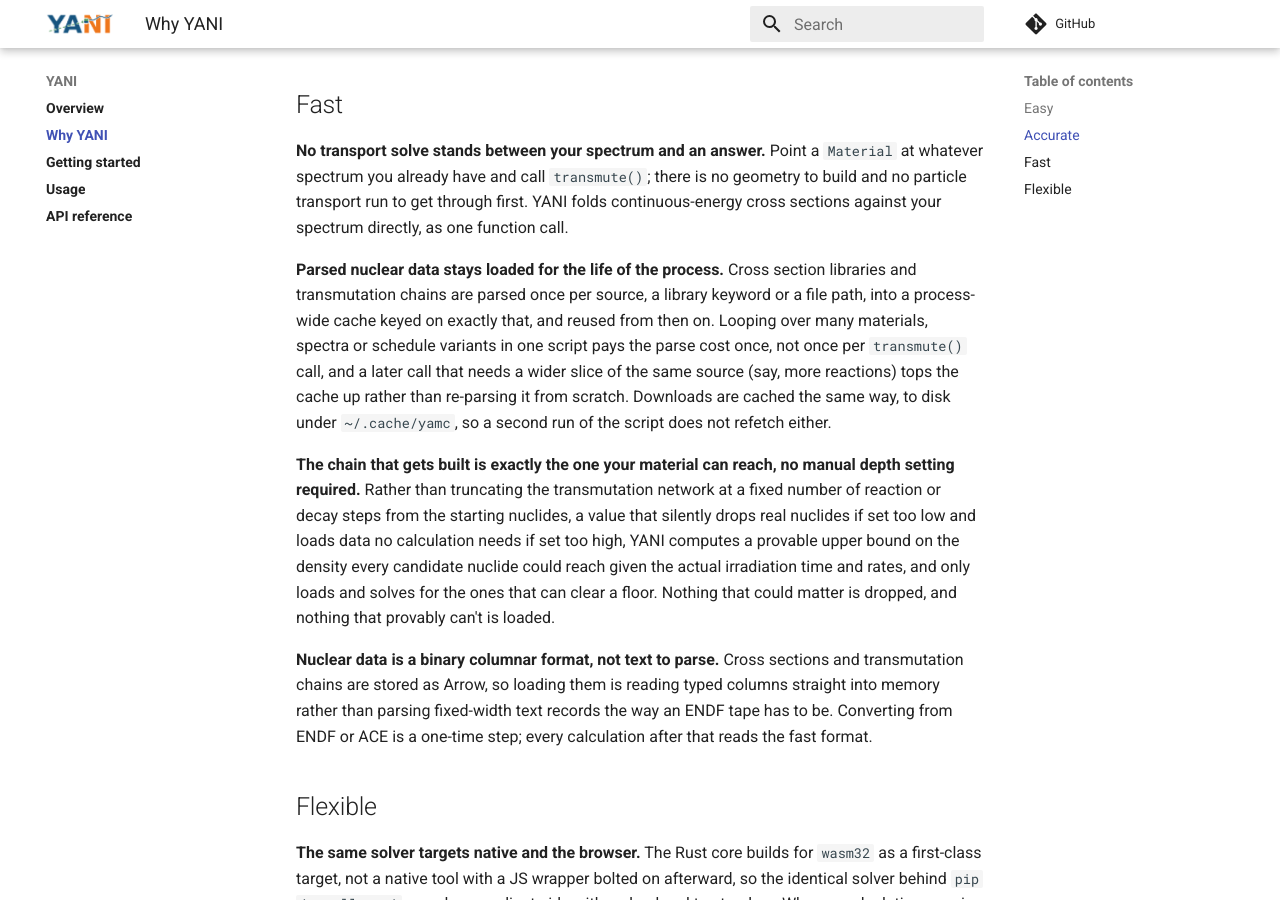
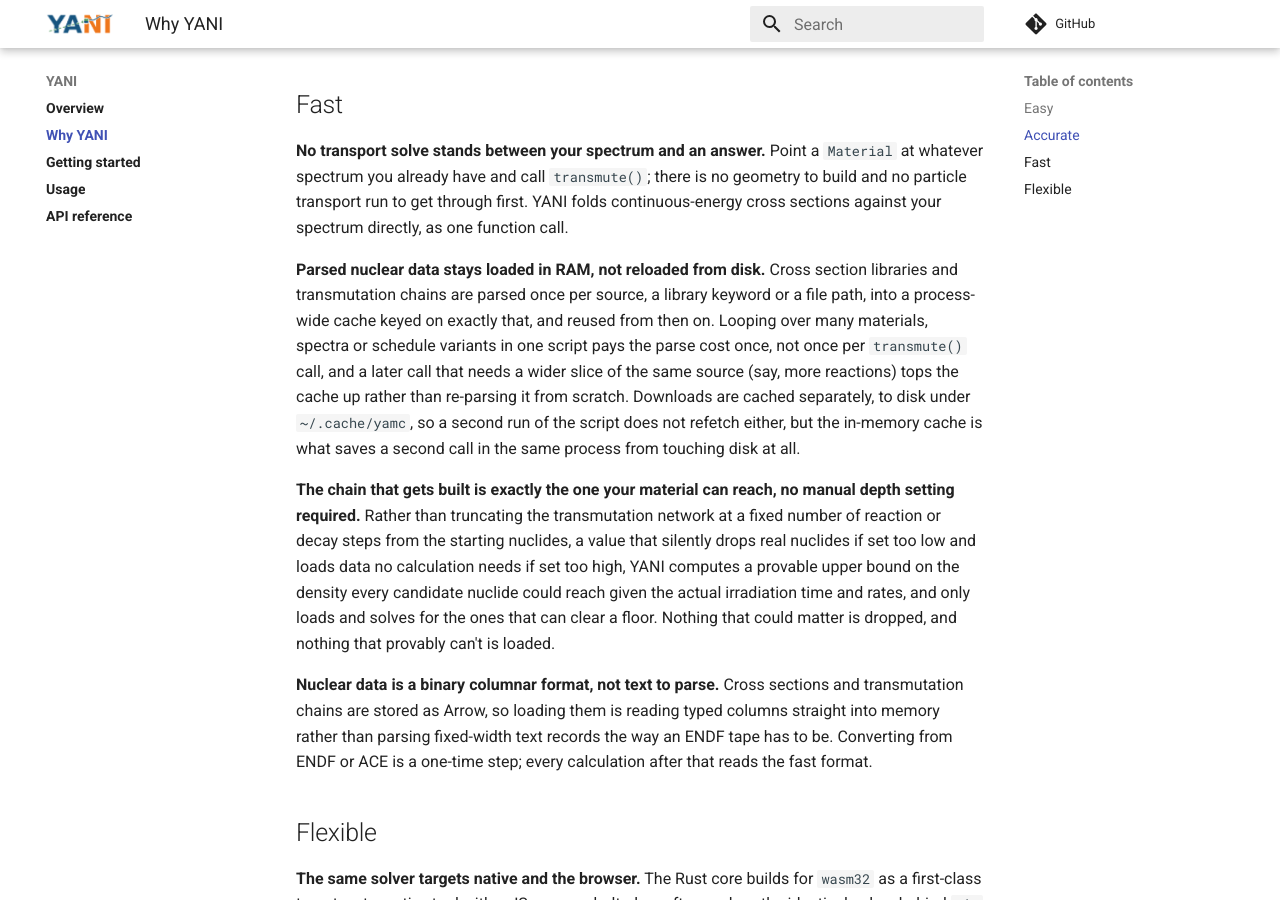
Before and after one commit to fusion-neutronics/yani, an MkDocs documentation site: the page built from docs/why_yani.md, in a window 1280 px wide and 900 px high, scrolled down 1527 px. Built offline with MkDocs 1.6.1 and Material for MkDocs 9.7.7, drawn with Linux system fonts in a browser that asks for light colours; comment, search, counter and statistics services are not loaded.

Commit message:
Say plainly that the parsed-data cache is in RAM, not just disk

```diff
--- a/docs/why_yani.md
+++ b/docs/why_yani.md
@@ -77,15 +77,16 @@ is no geometry to build and no particle transport run to get through first.
 YANI folds continuous-energy cross sections against your spectrum directly,
 as one function call.
 
-**Parsed nuclear data stays loaded for the life of the process.** Cross
+**Parsed nuclear data stays loaded in RAM, not reloaded from disk.** Cross
 section libraries and transmutation chains are parsed once per source, a
 library keyword or a file path, into a process-wide cache keyed on exactly
 that, and reused from then on. Looping over many materials, spectra or
 schedule variants in one script pays the parse cost once, not once per
 `transmute()` call, and a later call that needs a wider slice of the same
 source (say, more reactions) tops the cache up rather than re-parsing it from
-scratch. Downloads are cached the same way, to disk under `~/.cache/yamc`, so
-a second run of the script does not refetch either.
+scratch. Downloads are cached separately, to disk under `~/.cache/yamc`, so a
+second run of the script does not refetch either, but the in-memory cache is
+what saves a second call in the same process from touching disk at all.
 
 **The chain that gets built is exactly the one your material can reach, no
 manual depth setting required.** Rather than truncating the transmutation
```
